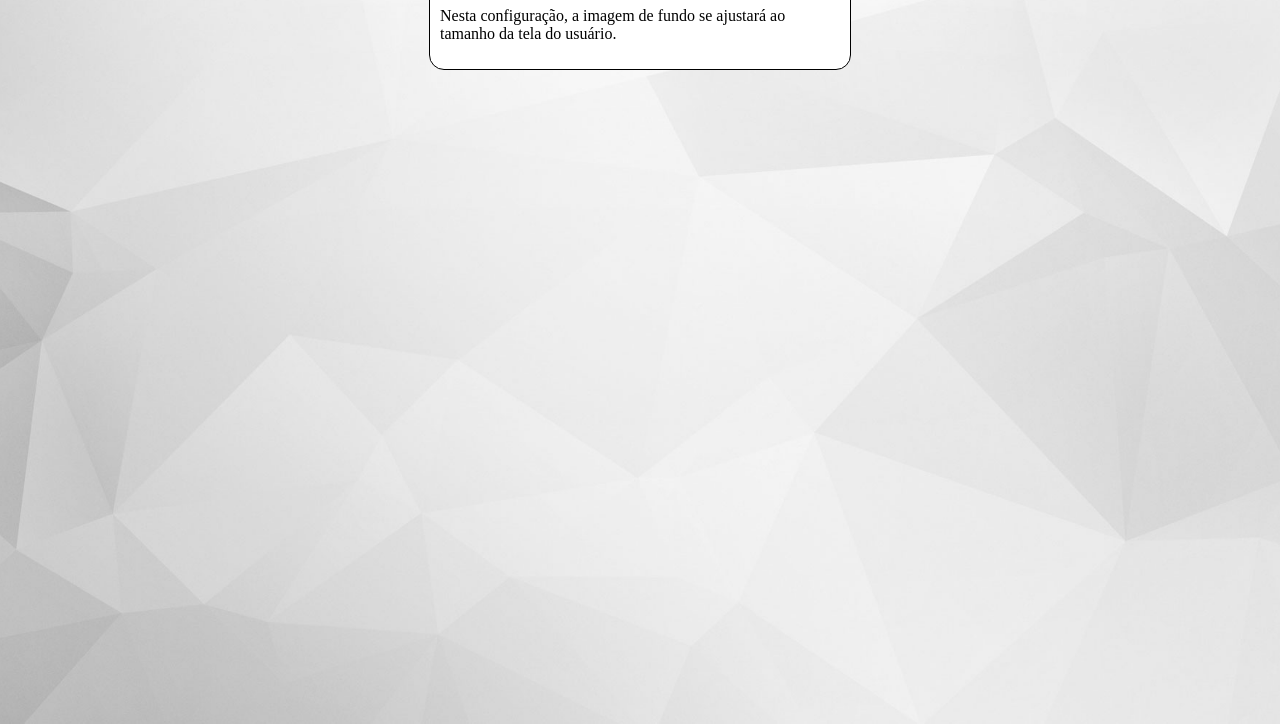
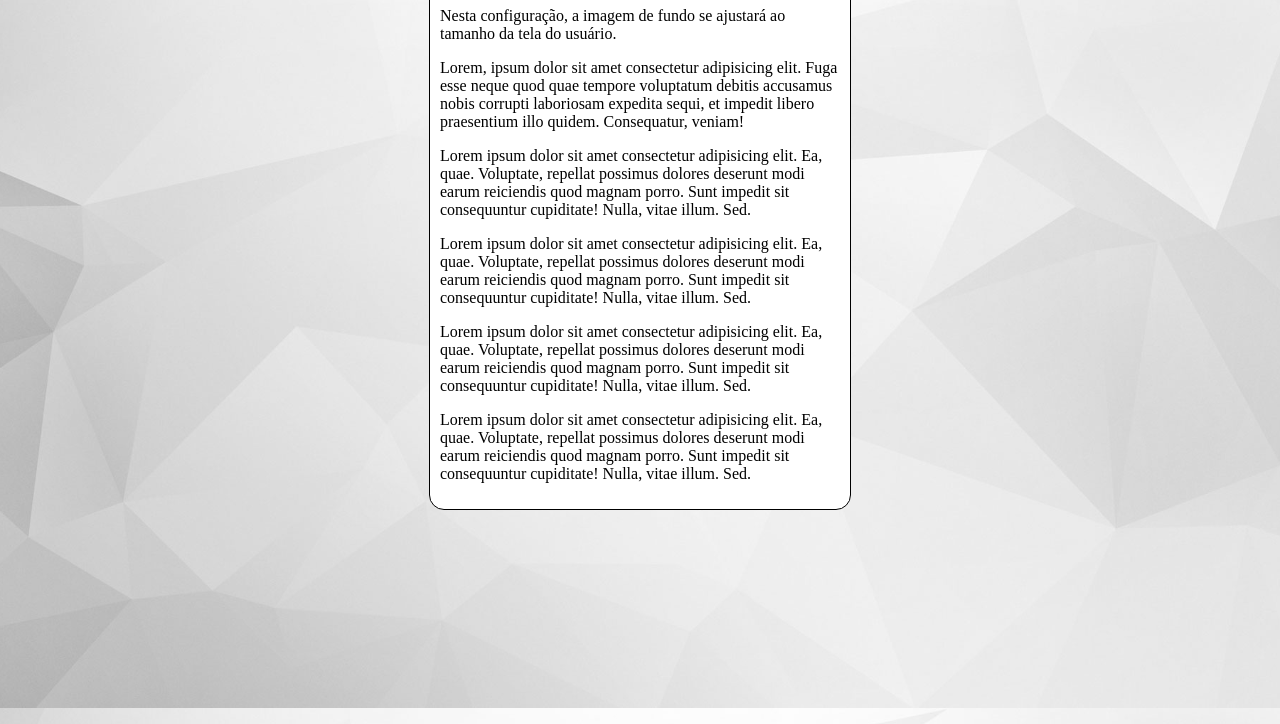
Before and after one commit to flav-dev/study-03, a plain HTML site: page index.html in a window 1280 px wide. Shown: the part 92-816 px from the top of the page. Drawn offline with Linux system fonts and the light colour scheme.

Commit message:
update background
study.

```diff
--- a/index.html
+++ b/index.html
@@ -16,6 +16,14 @@
         background-position: center center;
         background-repeat: no repeat;
         background-size: cover;
+        background-attachment: fixed;
+
+         /* shorthand
+
+    background color > image > position > repeat > [size] > attachment */
+
+    background: black url(imagens/wallpaper004.jpg) center center no-repeat cover fixed;
+
     }
 
     main
@@ -27,6 +35,12 @@
         border: 1px solid black;
         border-radius: 15px;
     }
+
+    /* shorthand
+
+    background color > image > position > repeat > [size] > attachment */
+
+
 </style>
 
 </head>
@@ -34,9 +48,18 @@
 
     <main>
         <h1>Teste de imagem de fundo</h1>
-        <p>
-            Nesta configuração, a imagem de fundo se ajustará ao tamanho da tela do usuário.
-        </p>
+        <p>Nesta configuração, a imagem de fundo se ajustará ao tamanho da tela do usuário.</p>
+
+            <p>Lorem, ipsum dolor sit amet consectetur adipisicing elit. Fuga esse neque quod quae tempore voluptatum debitis accusamus nobis corrupti laboriosam expedita sequi, et impedit libero praesentium illo quidem. Consequatur, veniam!</p>
+
+            <p>Lorem ipsum dolor sit amet consectetur adipisicing elit. Ea, quae. Voluptate, repellat possimus dolores deserunt modi earum reiciendis quod magnam porro. Sunt impedit sit consequuntur cupiditate! Nulla, vitae illum. Sed.</p>
+
+            <p>Lorem ipsum dolor sit amet consectetur adipisicing elit. Ea, quae. Voluptate, repellat possimus dolores deserunt modi earum reiciendis quod magnam porro. Sunt impedit sit consequuntur cupiditate! Nulla, vitae illum. Sed.</p>
+
+            <p>Lorem ipsum dolor sit amet consectetur adipisicing elit. Ea, quae. Voluptate, repellat possimus dolores deserunt modi earum reiciendis quod magnam porro. Sunt impedit sit consequuntur cupiditate! Nulla, vitae illum. Sed.</p>
+
+            <p>Lorem ipsum dolor sit amet consectetur adipisicing elit. Ea, quae. Voluptate, repellat possimus dolores deserunt modi earum reiciendis quod magnam porro. Sunt impedit sit consequuntur cupiditate! Nulla, vitae illum. Sed.</p>
+
     </main>
 
 
```
